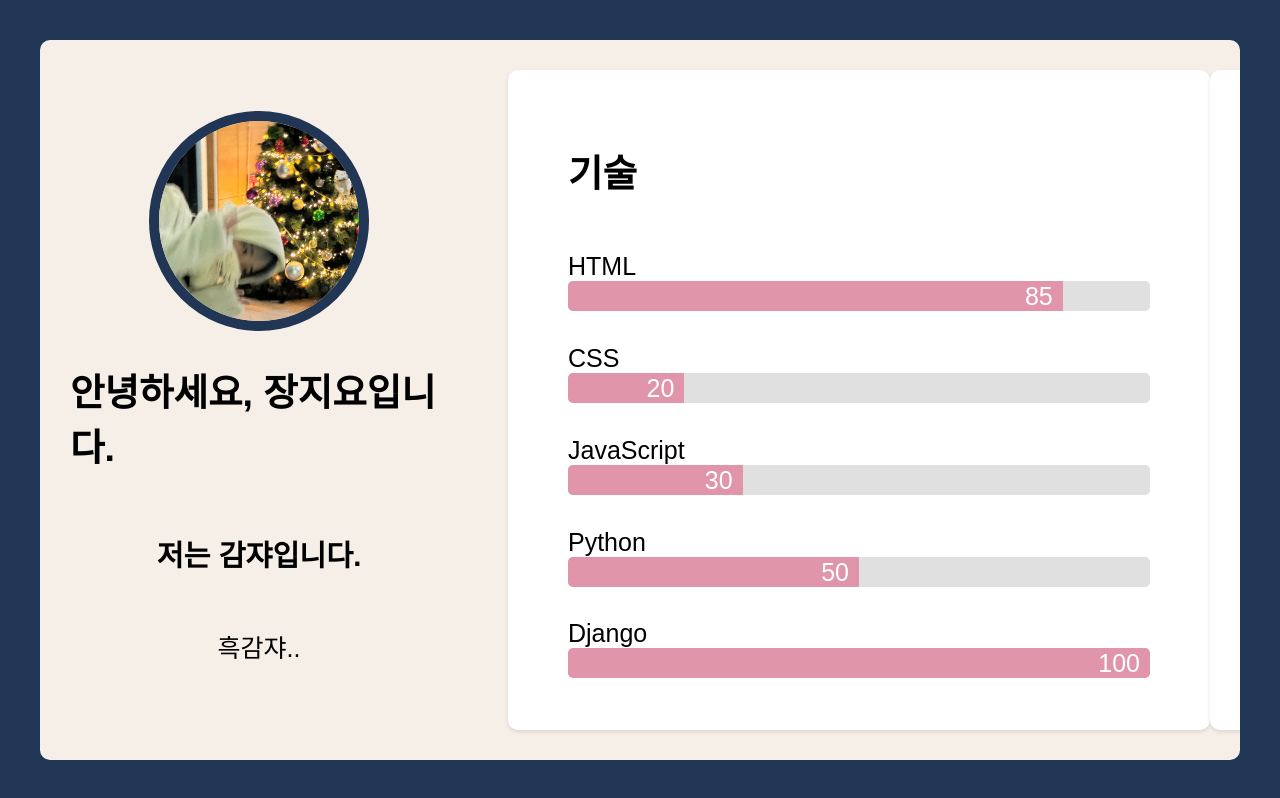
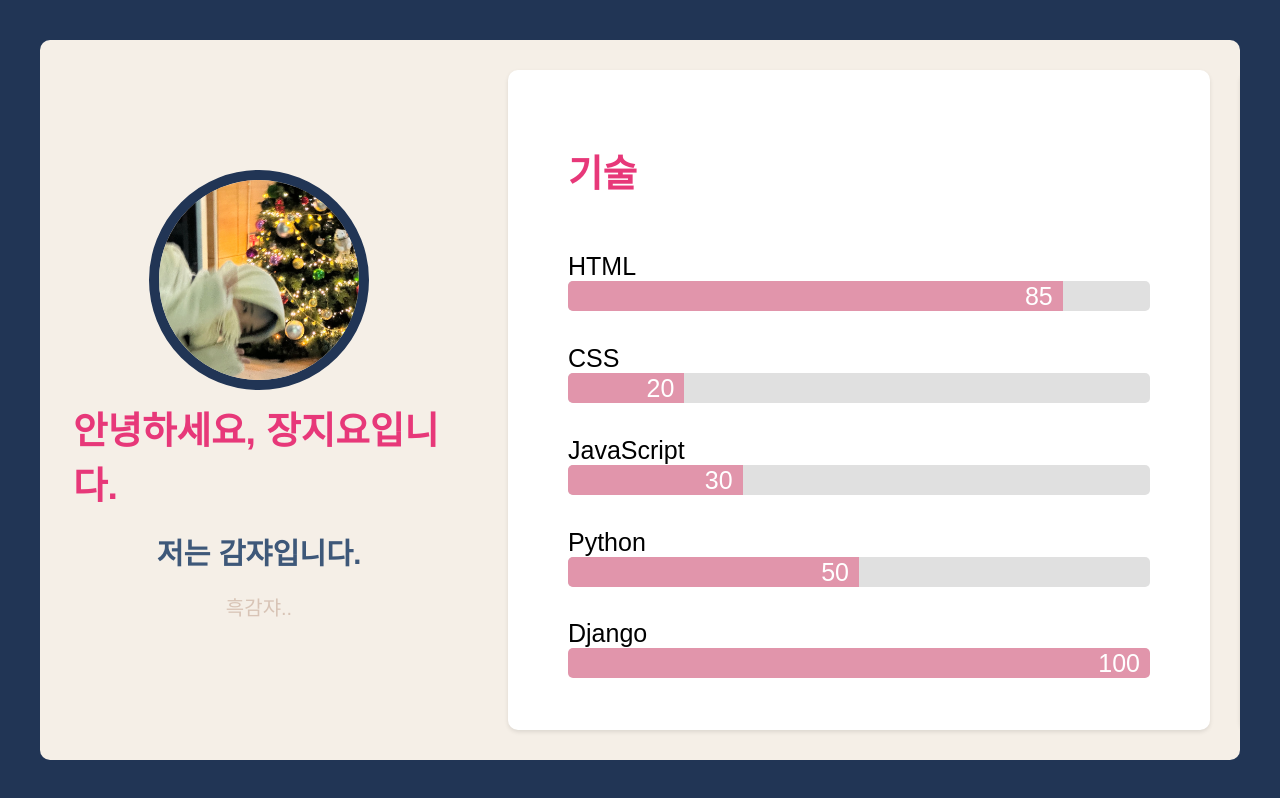
Before and after one commit to wldy4627/Piro22-SelfIntro, a plain HTML site: page index.html in a window 1280 px wide. Drawn offline with Linux system fonts and the light colour scheme; a web font is replaced by a local one.

Commit message:
CSS 완성

```diff
--- a/style.css
+++ b/style.css
@@ -16,16 +16,16 @@ body {
 .container {
     width: calc(100vw - 80px);
     height: calc(100vh - 80px);
-    background-color: #F5EFE7;
     position: absolute;
     top: 50%;
     left: 50%;
     transform: translate(-50%, -50%);
     display: flex;
+    background-color: #F5EFE7;
     border-radius: 10px;
 }
 
-/* Left Container */
+/* Left Section */
 .left_container {
     width: 35%;
     padding: 30px;
@@ -37,14 +37,32 @@ body {
 
 .profile-photo {
     border-radius: 50%;
+    border: solid #213555 10px;
     width: 200px;
     height: 200px;
-    border: solid #213555 10px;
     object-fit: cover;
 }
 
+.left_container h2,
+.left_container h3,
+.left_container p {
+    margin: 10px 3px;
+}
 
-/* Right Container */
+.left_container h2 {
+    color: #E73879;
+}
+
+.left_container h3 {
+    color: #3E5879;
+}
+
+.left_container p {
+    color: #D8C4B6;
+    font-size: 20px;
+}
+
+/* Right Section */
 .right_container {
     width: 65%;
     padding: 30px;
@@ -57,6 +75,7 @@ body {
 .right_container section {
     background-color: white;
     padding: 30px 60px;
+    margin-right: 30px;
     border-radius: 10px;
     box-shadow: 0 2px 4px rgba(0, 0, 0, 0.1);
     width: calc(100% - 120px);
@@ -66,6 +85,22 @@ body {
     justify-content: space-around;
 }
 
+.right_container section h2 {
+    color: #E73879;
+}
+
+.right_container section ul {
+    min-height: 50%;
+    display: flex;
+    flex-direction: column;
+    gap: 20px;
+}
+
+.right_container>section:last-child {
+    margin-right: 0;
+}
+
+/* right_section > skills */
 .skill {
     margin-bottom: 10px;
 }
```
